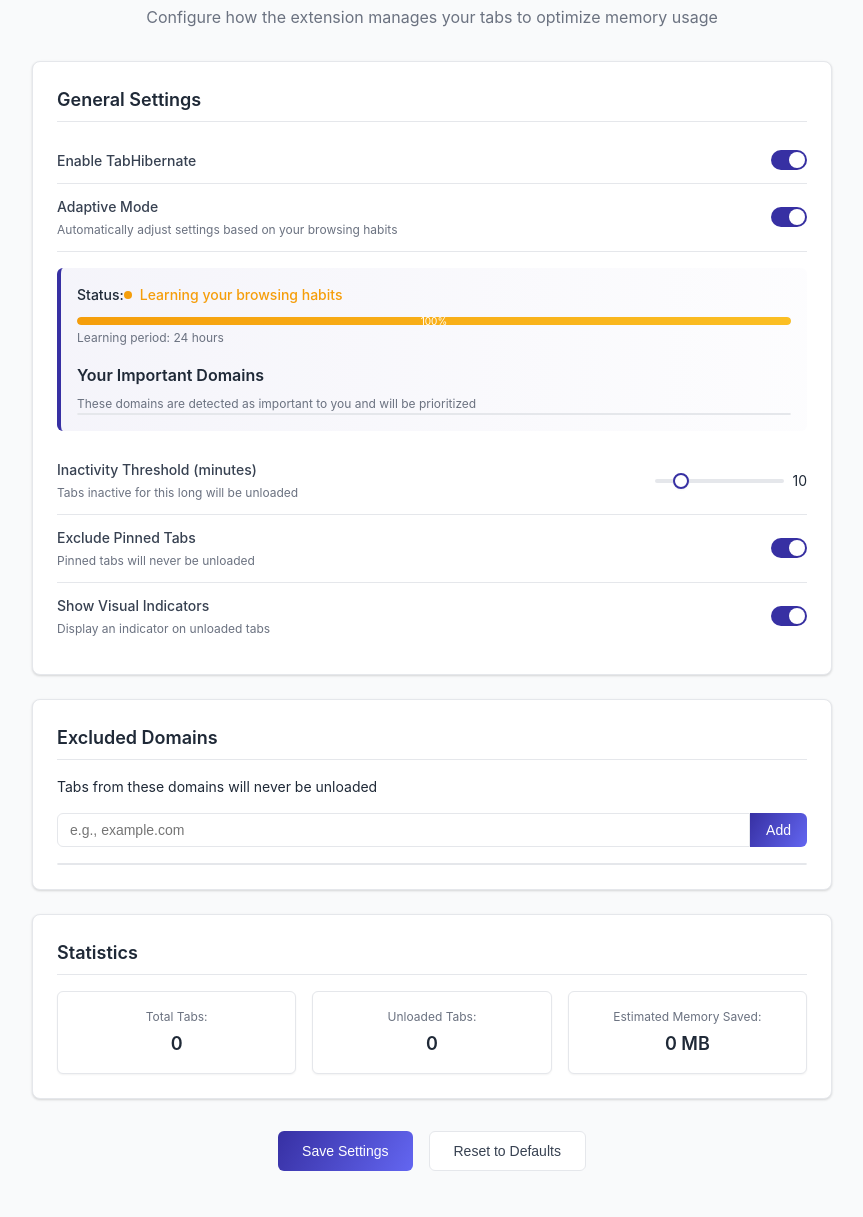
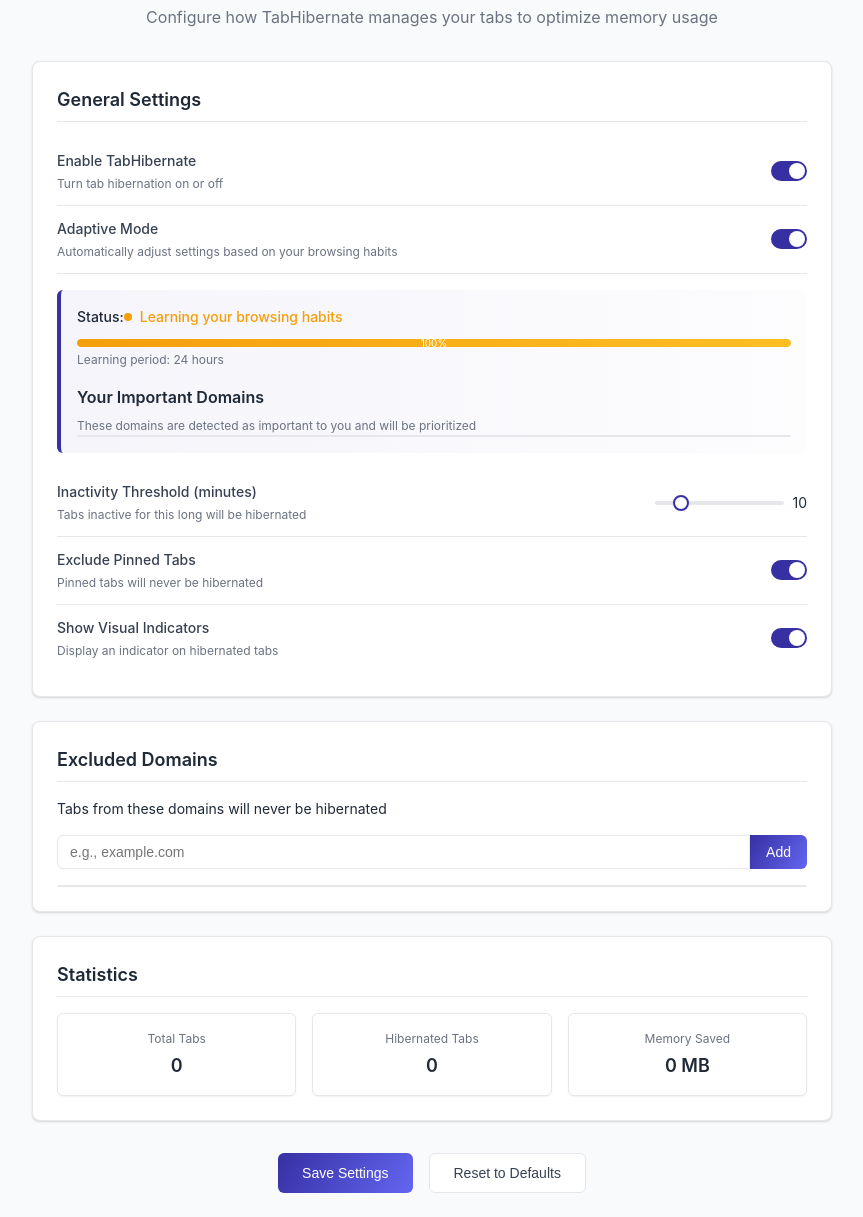
Before and after one commit to sivaratrisrinivas/tabHibernate, a browser extension: page options.html in a window 1280 px wide. Shown: the part 63-1280 px from the top of the page, without its empty margins (208-1071 px from the left). Before the commit the page ends 1258 px from the top, so only its background shows below. Drawn offline with Linux system fonts and the light colour scheme; a web font is replaced by a local one.

Commit message:
refactor: Update options.html for branding and clarity
- Changed title and header from "Tab Memory Manager" to "TabHibernate".
- Updated descriptions to reflect hibernation terminology instead of unloading.
- Enhanced clarity in settings descriptions for better user understanding.

```diff
--- a/options.html
+++ b/options.html
@@ -4,7 +4,7 @@
 <head>
     <meta charset="UTF-8">
     <meta name="viewport" content="width=device-width, initial-scale=1.0">
-    <title>Tab Memory Manager Settings</title>
+    <title>TabHibernate Settings</title>
     <link rel="stylesheet" href="options.css">
 </head>
 
@@ -12,7 +12,7 @@
     <div class="container">
         <header>
             <h1>TabHibernate Settings</h1>
-            <p>Configure how the extension manages your tabs to optimize memory usage</p>
+            <p>Configure how TabHibernate manages your tabs to optimize memory usage</p>
         </header>
 
         <main>
@@ -22,6 +22,7 @@
                 <div class="setting">
                     <div class="setting-header">
                         <label for="enabled">Enable TabHibernate</label>
+                        <span class="description">Turn tab hibernation on or off</span>
                     </div>
                     <div class="setting-control">
                         <label class="switch">
@@ -70,7 +71,7 @@
                 <div class="setting">
                     <div class="setting-header">
                         <label for="inactivityThreshold">Inactivity Threshold (minutes)</label>
-                        <span class="description">Tabs inactive for this long will be unloaded</span>
+                        <span class="description">Tabs inactive for this long will be hibernated</span>
                     </div>
                     <div class="setting-control range-control">
                         <input type="range" id="inactivityThreshold" min="1" max="60" value="10">
@@ -81,7 +82,7 @@
                 <div class="setting">
                     <div class="setting-header">
                         <label for="excludePinnedTabs">Exclude Pinned Tabs</label>
-                        <span class="description">Pinned tabs will never be unloaded</span>
+                        <span class="description">Pinned tabs will never be hibernated</span>
                     </div>
                     <div class="setting-control">
                         <label class="switch">
@@ -94,7 +95,7 @@
                 <div class="setting">
                     <div class="setting-header">
                         <label for="showIndicators">Show Visual Indicators</label>
-                        <span class="description">Display an indicator on unloaded tabs</span>
+                        <span class="description">Display an indicator on hibernated tabs</span>
                     </div>
                     <div class="setting-control">
                         <label class="switch">
@@ -107,7 +108,7 @@
 
             <section class="card">
                 <h2>Excluded Domains</h2>
-                <p>Tabs from these domains will never be unloaded</p>
+                <p>Tabs from these domains will never be hibernated</p>
 
                 <div class="excluded-domains">
                     <div class="domain-input">
@@ -125,15 +126,15 @@
                 <h2>Statistics</h2>
                 <div class="stats">
                     <div class="stat-item">
-                        <span class="stat-label">Total Tabs:</span>
+                        <span class="stat-label">Total Tabs</span>
                         <span id="totalTabs" class="stat-value">0</span>
                     </div>
                     <div class="stat-item">
-                        <span class="stat-label">Unloaded Tabs:</span>
+                        <span class="stat-label">Hibernated Tabs</span>
                         <span id="unloadedTabs" class="stat-value">0</span>
                     </div>
                     <div class="stat-item">
-                        <span class="stat-label">Estimated Memory Saved:</span>
+                        <span class="stat-label">Memory Saved</span>
                         <span id="memorySaved" class="stat-value">0 MB</span>
                     </div>
                 </div>
```
